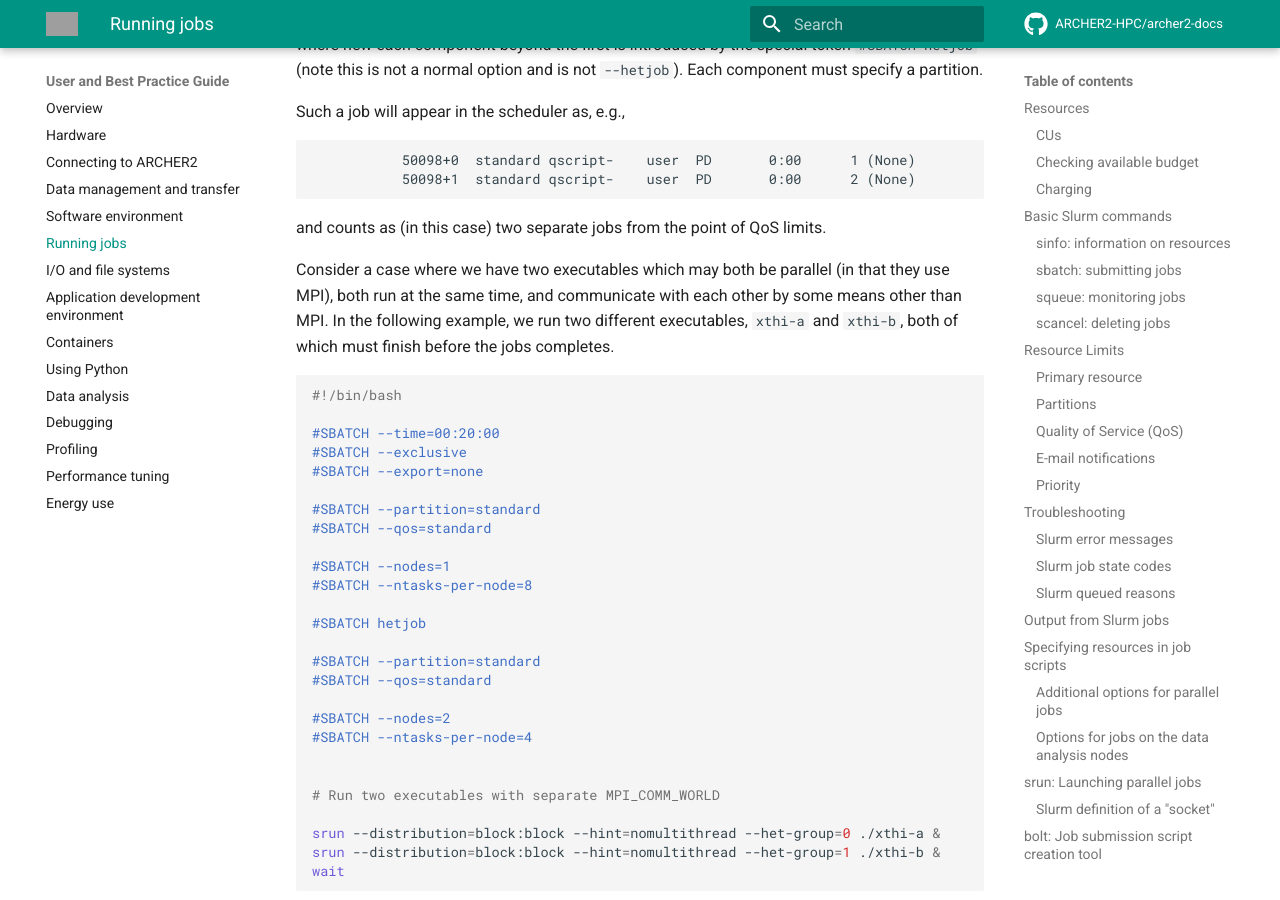
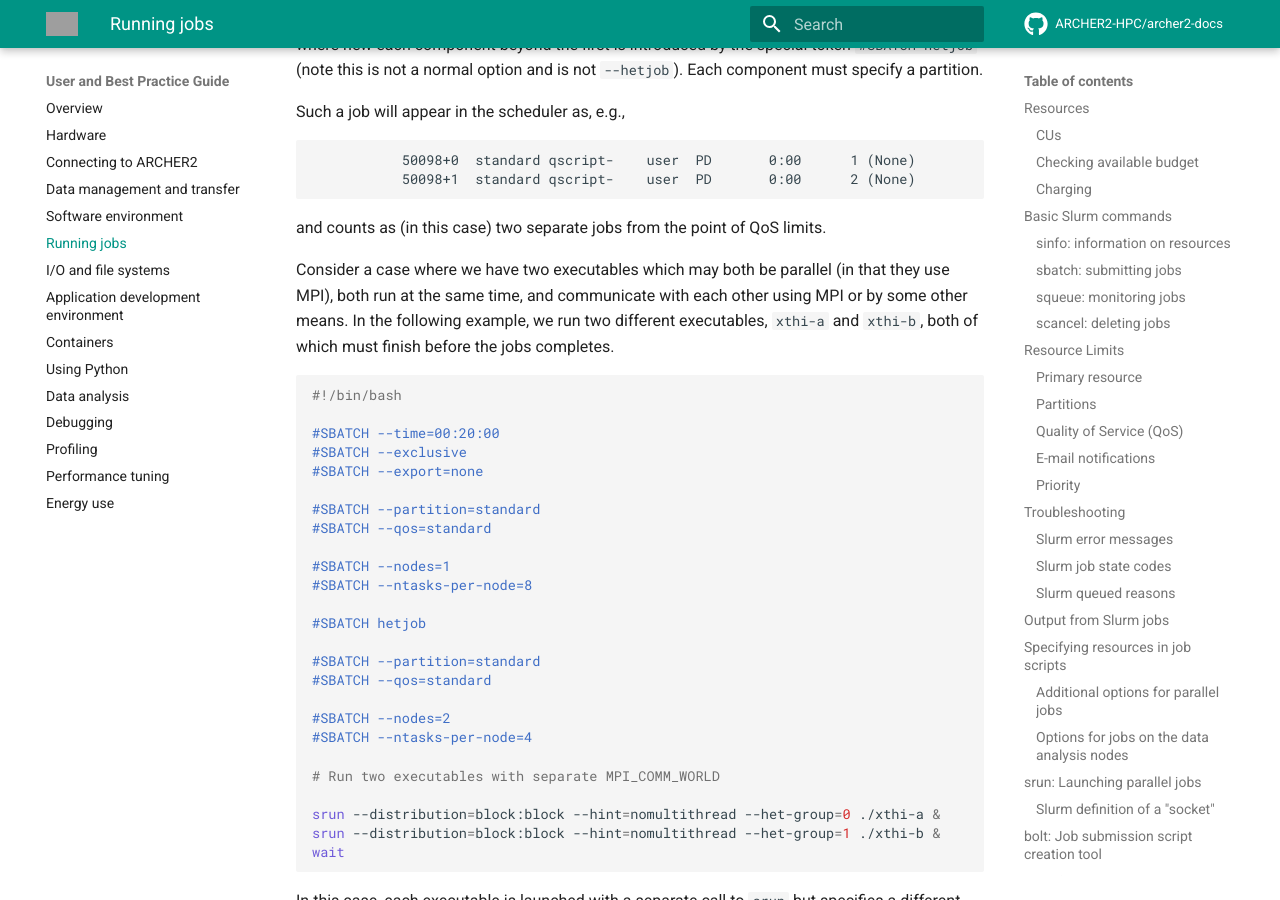
Before and after one commit to ARCHER2-HPC/archer2-docs, an MkDocs documentation site: the page built from docs/user-guide/scheduler.md, in a window 1280 px wide and 900 px high, scrolled down 40604 px. Built offline with MkDocs 1.6.1 and Material for MkDocs 9.7.7, drawn with Linux system fonts in a browser that asks for light colours; comment, search, counter and statistics services are not loaded; some of the changed lines change nothing that is shown; some of the changed text lies outside the part shown; grey boxes are pictures that could not be loaded.

Commit message:
add comment about het job with MPI

````diff
--- a/docs/user-guide/scheduler.md
+++ b/docs/user-guide/scheduler.md
@@ -1860,7 +1860,7 @@
 
 Consider a case where we have two executables which may both be parallel (in
 that they use MPI), both run at the same time, and communicate with each
-other by some means other than MPI. In the following example, we run two
+other using MPI or by some other means. In the following example, we run two
 different executables, `xthi-a` and `xthi-b`, both of which must finish
 before the jobs completes.
 
@@ -1884,7 +1884,6 @@
 
 #SBATCH --nodes=2
 #SBATCH --ntasks-per-node=4
-
 
 # Run two executables with separate MPI_COMM_WORLD
 
@@ -1946,6 +1945,16 @@
 a communicator size 8 (ranks 0-7). The second executable runs on
 two nodes also with communicator size 8 (ranks 0-7, 4 ranks per node).
 Further examples of placement for heterogenenous jobs are given below.
+
+
+Finally, if your workflow requires the different heterogeneous jobs to
+communicate via MPI, but without sharing their `MPI_COM_WORLD`, you will need
+to export two new variables before your `srun` commands as defined below:
+
+```bash
+export PMI_UNIVERSE_SIZE=3
+export MPICH_SINGLE_HOST_ENABLED=0
+```
 
 
 ### Heterogeneous jobs for a shared `MPI_COM_WORLD`
````
